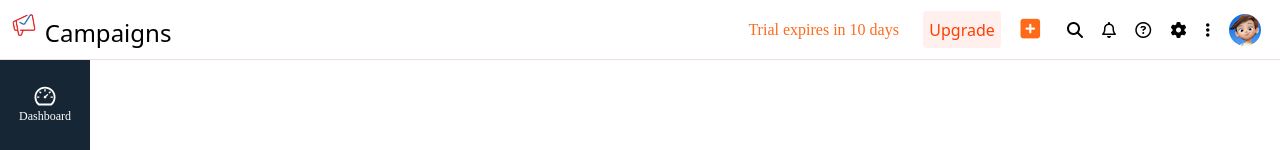
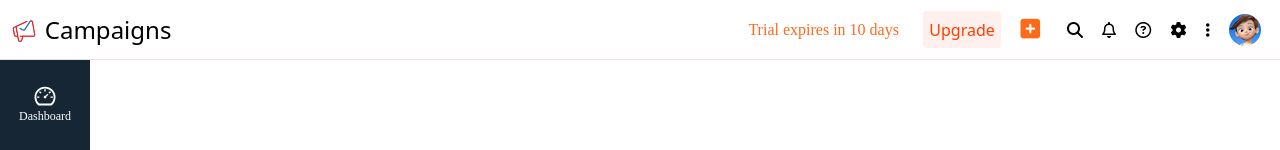
Before and after one commit to alenbabu/Zohodashboardsample, a React (Create React App) app: page / in a window 1280 px wide. Shown: the top 150 px of the page. Built offline with nearby package versions, Linux system fonts and the light colour scheme.

Commit message:
header component logo is modified

```diff
--- a/src/Components/Header/Header.js
+++ b/src/Components/Header/Header.js
@@ -8,9 +8,9 @@ import avatar from "../../assets/avatar.png"
 function Header() {
     return (
         <div className='sticky w-full h-[7.5vh] z-[2] flex justify-between items-center bg-[white] border-b-[rgb(238,223,223)] border-b border-solid top-0'>
-            <div className='flex'>
+            <div className='flex justify-center items-center'>
                 <img className='w-[2em] h-[2em] cursor-pointer ml-[0.5em]' src={logo} alt='logo' />
-                <h1 className='text-[1.5rem] cursor-pointer ml-[0.2em] mt-[0.3em]'>Campaigns</h1>
+                <h1 className='text-[1.5rem] cursor-pointer ml-[0.2em]'>Campaigns</h1>
             </div>
 
             <div className='h-[7.5vh] flex justify-end items-center hover:bg-[#f8f6f6] hover:rounded'>
```
